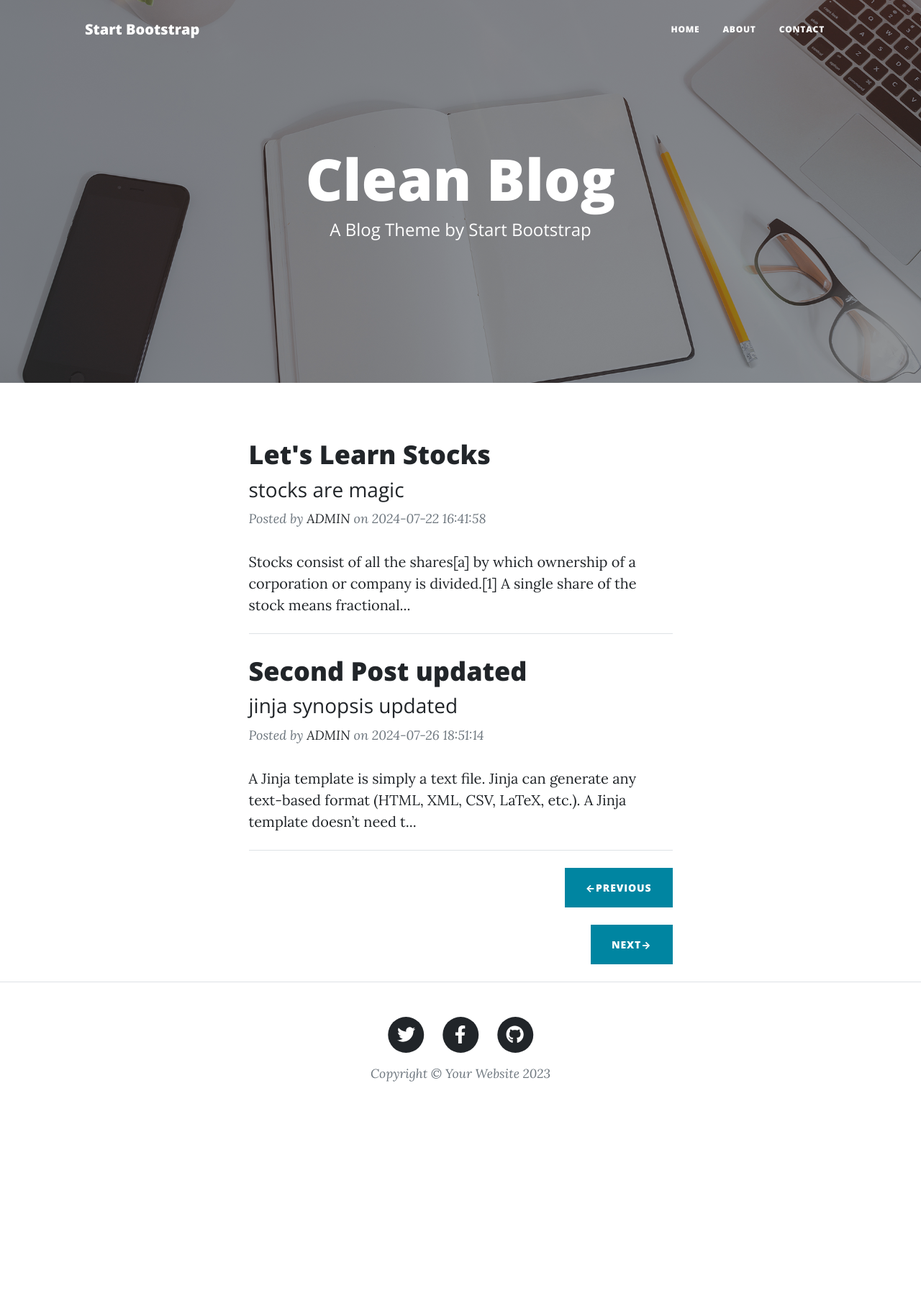
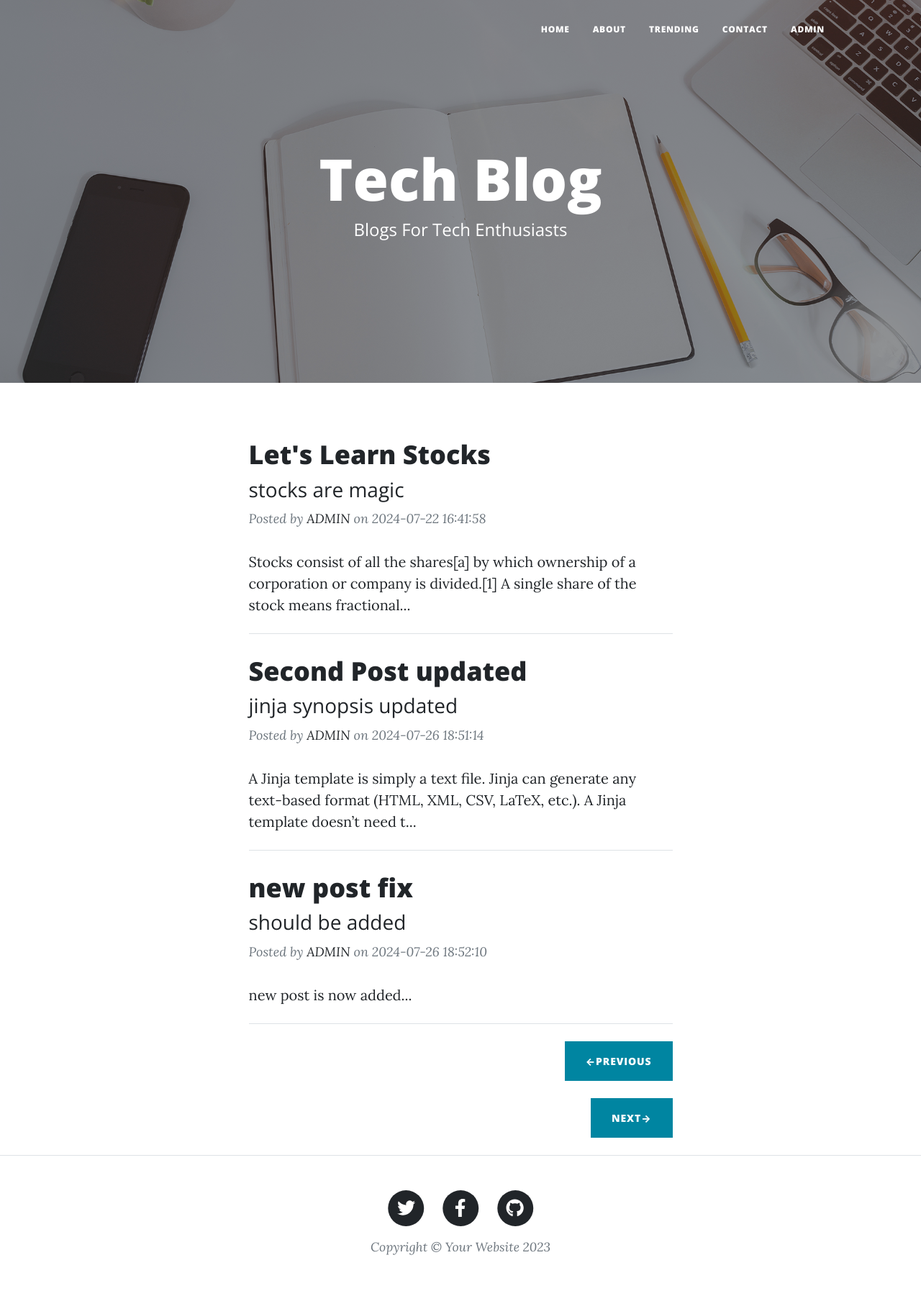
Before and after one commit to abhinav7501/blog_flask, a Flask app: page / in a window 1280 px wide. Shown: the whole page at 72% size. Before the commit the page ends 1503 px from the top, so only its background shows below. Run offline with Flask 3, Linux system fonts and the light colour scheme; data comes from the database, SQL or seed files in the repository; both versions use the stored data as it was after the commit; parts of the project's set-up code (start-up, migrations or seed data) failed here and were passed over; some libraries are stand-ins or nearby versions.

Commit message:
api fetch commit

```diff
--- a/config.json
+++ b/config.json
@@ -6,16 +6,17 @@
      "prod_uri":"mysql://root:@localhost/cleanblog",
      "fb_url":"https://facebook.com/cleanblog",
      "tw_url":"https://twitter.com/cleanblog",
-     "gh_url":"https://github.com/cleanblog",
+     "gh_url":"https://github.com/abhinav7501",
      "gmail-mail":"malaigulla@gmail.com",
      "gmail-pass":"tekp eism ylkp duvx",
      "about_text":"hi this is malai gulla welcome to my blog-world ",
-    "no_of_posts": 2,
+    "no_of_posts": 3,
+      "news_api_key": "d86839b7ecfa47509162c1a50a749b2a",
 
      "blog_name":"clean blog",
      "admin_user":"malai",
     "admin_password": "gulla",
-    "upload_location":"C:/Users/Abhinav/Desktop/flask_demo/static/assets/img"
+    "upload_location":"C:\\Users\\Abhinav\\Desktop\\blog_flask\\static\\assets\\img"
 
 
 
--- a/main.py
+++ b/main.py
@@ -9,6 +9,7 @@ import json
 import os
 import math
 from werkzeug.utils import secure_filename
+import requests
 
 with open('config.json','r' ) as c:
     params=json.load(c)["params"]
@@ -127,7 +128,7 @@ def delete(sno):
 def uploader():
      if 'user' in session and session['user']==params['admin_user']:
          if( request.method=='POST'):
-            f=request.files['file1']
+            f=request.files.get('file1')
             f.save(os.path.join(app.config['upload_folder'],secure_filename(f.filename)))
             return "uploaded"
 
@@ -192,4 +193,33 @@ def post_route(post_slug,methods=['GET']):
 
     return render_template('post.html',params=params,post=post)
 
+def fetch_tech_blogs():
+    api_key = params['news_api_key']
+    url = f"https://newsapi.org/v2/top-headlines?category=technology&language=en&apiKey={api_key}"
+    response = requests.get(url)
+
+    if response.status_code == 200:
+        articles = response.json().get('articles', [])
+        # Filter out blogs with null title, description, or content
+        filtered_blogs = [blog for blog in articles if blog.get('title') and blog.get('description') and blog.get('content')]
+        return filtered_blogs
+    else:
+        return []
+
+
+
+@app.route("/tech-blogs")
+def tech_blogs():
+    blogs = fetch_tech_blogs()
+    return render_template('tech_blogs.html', params=params, blogs=blogs)
+
+@app.route("/blog/<int:blog_id>")
+def blog_detail(blog_id):
+    blogs = fetch_tech_blogs()
+    if 0 <= blog_id < len(blogs):
+        blog = blogs[blog_id]
+        return render_template('blog.html', params=params, blog=blog)
+    else:
+        return "Blog not found", 404
+
 app.run(debug=True)
--- a/templates/dashboard.html
+++ b/templates/dashboard.html
@@ -62,7 +62,7 @@
                   </table>
 
                   <!-- Pager-->
-                  <div class="d-flex justify-content-end mb-4"><a class="btn btn-primary text-uppercase" href="#!">Older Posts →</a></div>
+
               </div>
           </div>
       </div>
--- a/templates/index.html
+++ b/templates/index.html
@@ -7,8 +7,8 @@
                 <div class="row gx-4 gx-lg-5 justify-content-center">
                     <div class="col-md-10 col-lg-8 col-xl-7">
                         <div class="site-heading">
-                            <h1>Clean Blog</h1>
-                            <span class="subheading">A Blog Theme by Start Bootstrap</span>
+                            <h1>Tech Blog</h1>
+                            <span class="subheading">Blogs For Tech Enthusiasts</span>
                         </div>
                     </div>
                 </div>
--- a/templates/layout.html
+++ b/templates/layout.html
@@ -5,7 +5,7 @@
         <meta name="viewport" content="width=device-width, initial-scale=1, shrink-to-fit=no" />
         <meta name="description" content="" />
         <meta name="author" content="" />
-        <title>Clean Blog - Start Bootstrap Theme</title>
+        <title>Tech Blog - Blogs For Tech Enthusiasts</title>
         <link rel="icon" type="image/x-icon" href="assets/favicon.ico" />
         <!-- Font Awesome icons (free version)-->
         <script src="https://use.fontawesome.com/releases/v6.3.0/js/all.js" crossorigin="anonymous"></script>
@@ -19,7 +19,7 @@
         <!-- Navigation-->
         <nav class="navbar navbar-expand-lg navbar-light" id="mainNav">
             <div class="container px-4 px-lg-5">
-                <a class="navbar-brand" href="/">Start Bootstrap</a>
+                <a class="navbar-brand" href="/"></a>
                 <button class="navbar-toggler" type="button" data-bs-toggle="collapse" data-bs-target="#navbarResponsive" aria-controls="navbarResponsive" aria-expanded="false" aria-label="Toggle navigation">
                     Menu
                     <i class="fas fa-bars"></i>
@@ -29,7 +29,10 @@
                         <li class="nav-item"><a class="nav-link px-lg-3 py-3 py-lg-4" href="/">Home</a></li>
                         <li class="nav-item"><a class="nav-link px-lg-3 py-3 py-lg-4" href="/about">About</a></li>
 
+
+                        <li class="nav-item"><a class="nav-link px-lg-3 py-3 py-lg-4" href="/tech-blogs">Trending </a></li>
                         <li class="nav-item"><a class="nav-link px-lg-3 py-3 py-lg-4" href="/contact">Contact</a></li>
+                        <li class="nav-item"><a class="nav-link px-lg-3 py-3 py-lg-4" href="/dashboard">ADMIN </a></li>
                     </ul>
                 </div>
             </div>
@@ -65,7 +68,7 @@
                                     </a>
                                 </li>
                                 <li class="list-inline-item">
-                                    <a href="{{params[gh_url]}} "  target="_blank">
+                                    <a href="{{params['gh_url']}} "  target="_blank">
                                         <span class="fa-stack fa-lg">
                                             <i class="fas fa-circle fa-stack-2x"></i>
                                             <i class="fab fa-github fa-stack-1x fa-inverse"></i>
```
Also changed, not shown: cleanblog.sql (+9 -8 lines), templates/blog.html (added, +35 -0 lines), templates/tech_blogs.html (added, +52 -0 lines), static/assets/img/final.jpeg (added), static/assets/img/jinja.jpg (added), static/assets/img/post-sample-image.jpg (deleted), static/assets/img/postfix.jpg (renamed from static/assets/img/Philippine-stock-market-board.jpg).
